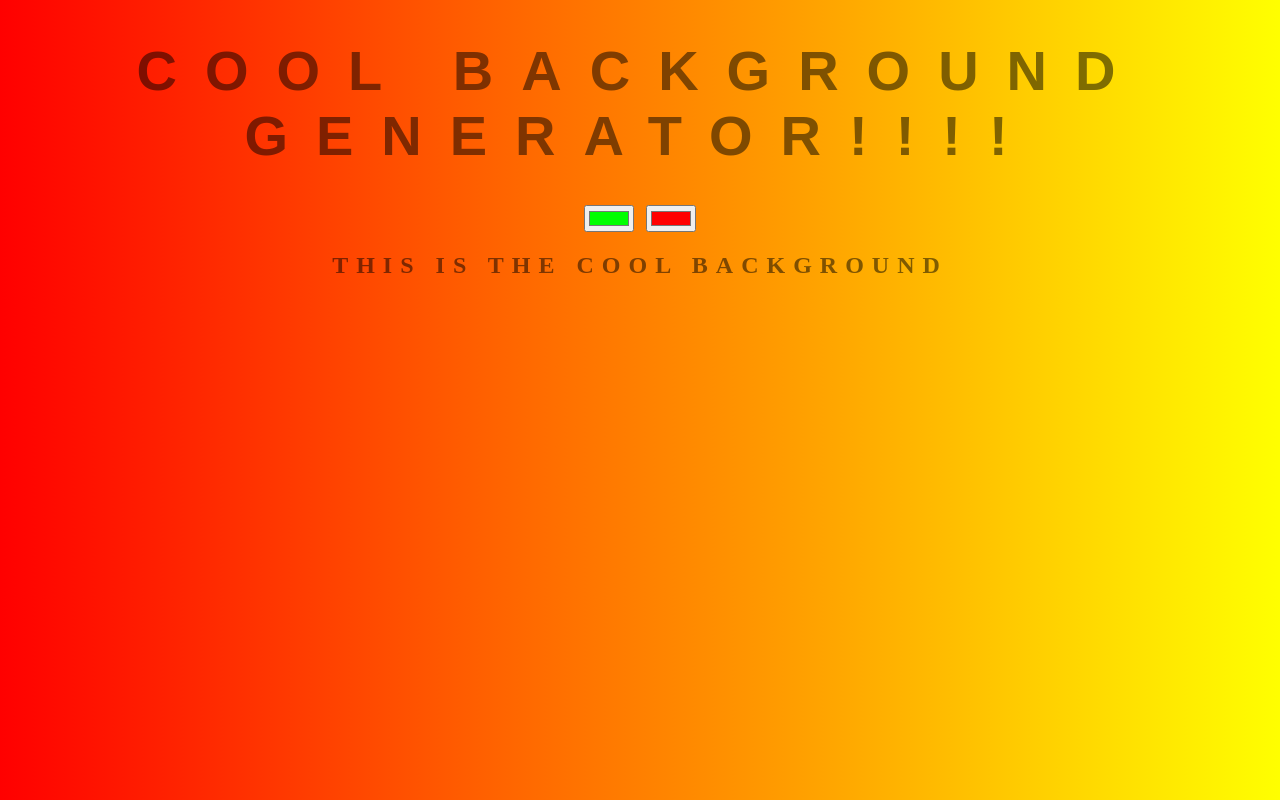
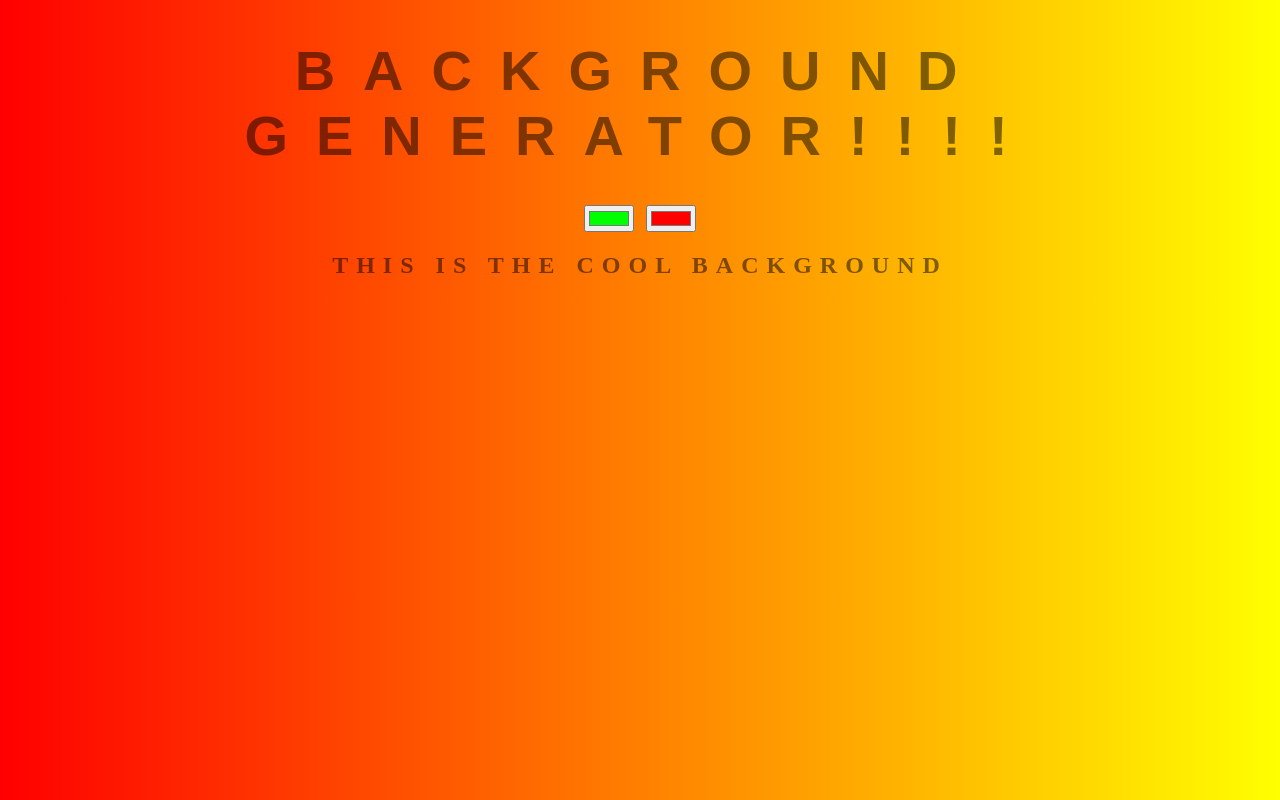
Before and after one commit to rainbowmoonlight/background-generator, a plain HTML site: page index.html in a window 1280 px wide. Drawn offline with Linux system fonts and the light colour scheme.

Commit message:
changing title

```diff
--- a/index.html
+++ b/index.html
@@ -1,11 +1,11 @@
 <!DOCTYPE html>
 <html>
 <head>
-	<title>COOL Gradient Background</title>
+	<title>Gradient Background</title>
 	<link rel="stylesheet" type="text/css" href="style.css">
 </head>
 <body id="gradient">
-	<h1>Cool Background Generator!!!!</h1>
+	<h1>Background Generator!!!!</h1>
 	<input class="color" type="color" value="#00ff00">
 	<input class="color" type="color" value="#ff0000">
 	<h2>This is the COOL background</h2>
```
